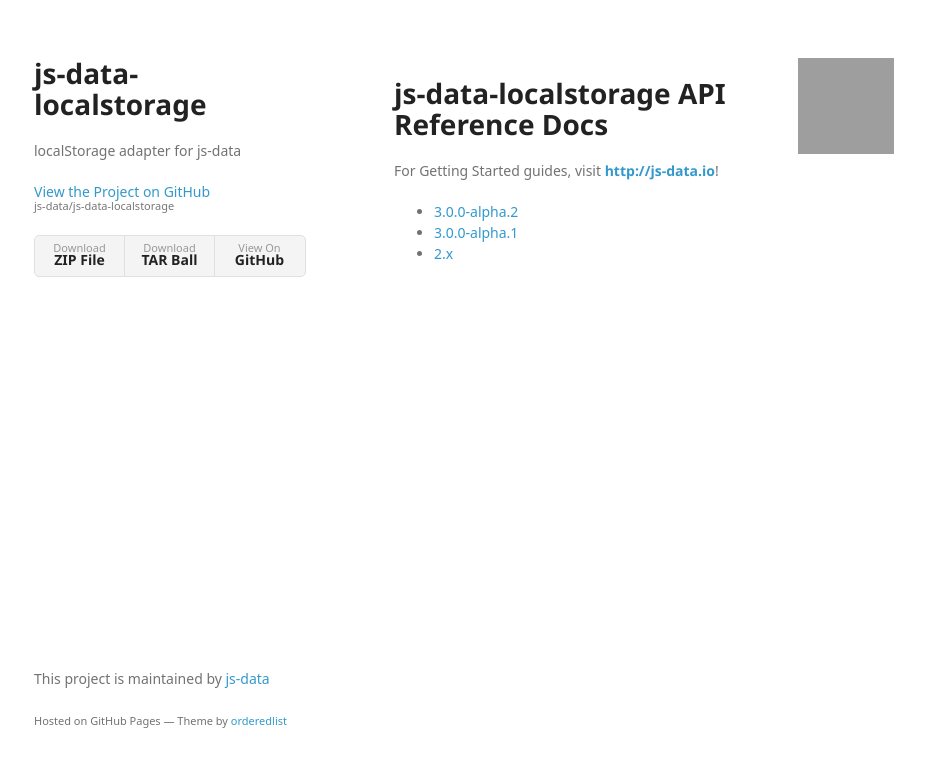
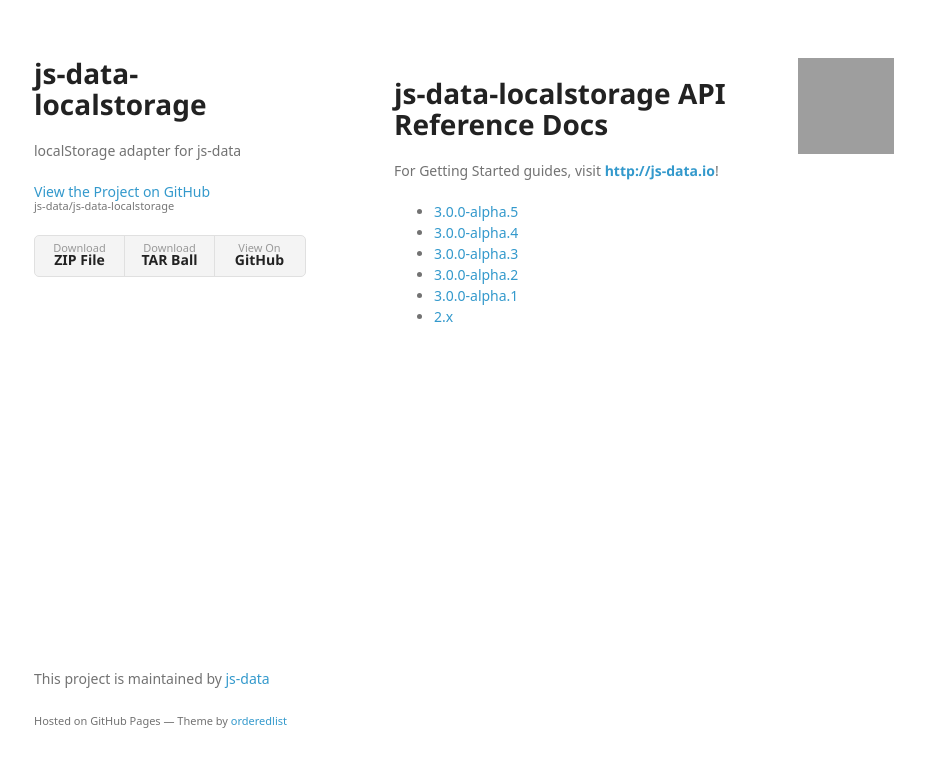
Before and after one commit to js-data/js-data-localstorage, a plain HTML site: page index.html in a window 1280 px wide. Shown: the whole page, without its empty margins (176-1101 px from the left). Drawn offline with Linux system fonts and the light colour scheme; grey boxes are pictures that could not be loaded; a web font is replaced by a local one.

Commit message:
Create gh-pages branch via GitHub

```diff
--- a/index.html
+++ b/index.html
@@ -36,6 +36,9 @@
 <p>For Getting Started guides, visit <strong><a href="http://www.js-data.io">http://js-data.io</a></strong>!</p>
 
 <ul>
+<li><a href="http://api.js-data.io/js-data-localstorage/3.0.0-alpha.5/index.html">3.0.0-alpha.5</a></li>
+<li><a href="http://api.js-data.io/js-data-localstorage/3.0.0-alpha.4/index.html">3.0.0-alpha.4</a></li>
+<li><a href="http://api.js-data.io/js-data-localstorage/3.0.0-alpha.3/index.html">3.0.0-alpha.3</a></li>
 <li><a href="http://api.js-data.io/js-data-localstorage/3.0.0-alpha.2/index.html">3.0.0-alpha.2</a></li>
 <li><a href="http://api.js-data.io/js-data-localstorage/3.0.0-alpha.1/index.html">3.0.0-alpha.1</a></li>
 <li><a href="http://js-data.io/v2.8/docs/home">2.x</a></li>
--- a/params.json
+++ b/params.json
@@ -1 +1 @@
-{"name":"js-data-localstorage","tagline":"localStorage adapter for js-data","body":"<img src=\"https://raw.githubusercontent.com/js-data/js-data/master/js-data.png\" alt=\"js-data logo\" title=\"js-data\" align=\"right\" width=\"96\" height=\"96\" />\r\n\r\n# js-data-localstorage API Reference Docs\r\n\r\nFor Getting Started guides, visit __[http://js-data.io](http://www.js-data.io)__!\r\n\r\n* [3.0.0-alpha.2](http://api.js-data.io/js-data-localstorage/3.0.0-alpha.2/index.html)\r\n* [3.0.0-alpha.1](http://api.js-data.io/js-data-localstorage/3.0.0-alpha.1/index.html)\r\n* [2.x](http://js-data.io/v2.8/docs/home)\r\n","google":"","note":"Don't delete this file! It's used internally to help with page regeneration."}
+{"name":"js-data-localstorage","tagline":"localStorage adapter for js-data","body":"<img src=\"https://raw.githubusercontent.com/js-data/js-data/master/js-data.png\" alt=\"js-data logo\" title=\"js-data\" align=\"right\" width=\"96\" height=\"96\" />\r\n\r\n# js-data-localstorage API Reference Docs\r\n\r\nFor Getting Started guides, visit __[http://js-data.io](http://www.js-data.io)__!\r\n\r\n* [3.0.0-alpha.5](http://api.js-data.io/js-data-localstorage/3.0.0-alpha.5/index.html)\r\n* [3.0.0-alpha.4](http://api.js-data.io/js-data-localstorage/3.0.0-alpha.4/index.html)\r\n* [3.0.0-alpha.3](http://api.js-data.io/js-data-localstorage/3.0.0-alpha.3/index.html)\r\n* [3.0.0-alpha.2](http://api.js-data.io/js-data-localstorage/3.0.0-alpha.2/index.html)\r\n* [3.0.0-alpha.1](http://api.js-data.io/js-data-localstorage/3.0.0-alpha.1/index.html)\r\n* [2.x](http://js-data.io/v2.8/docs/home)\r\n","google":"","note":"Don't delete this file! It's used internally to help with page regeneration."}
```
